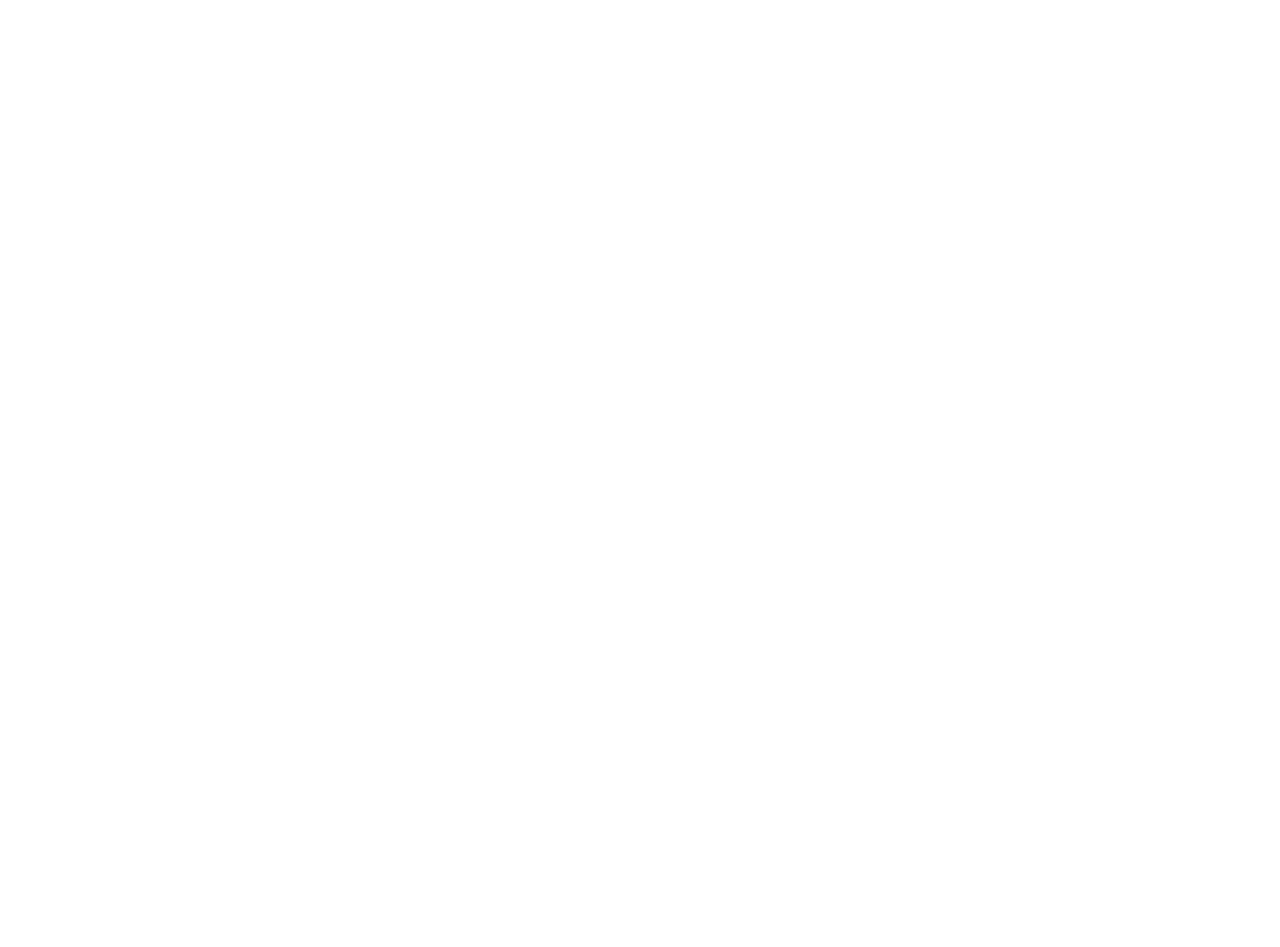
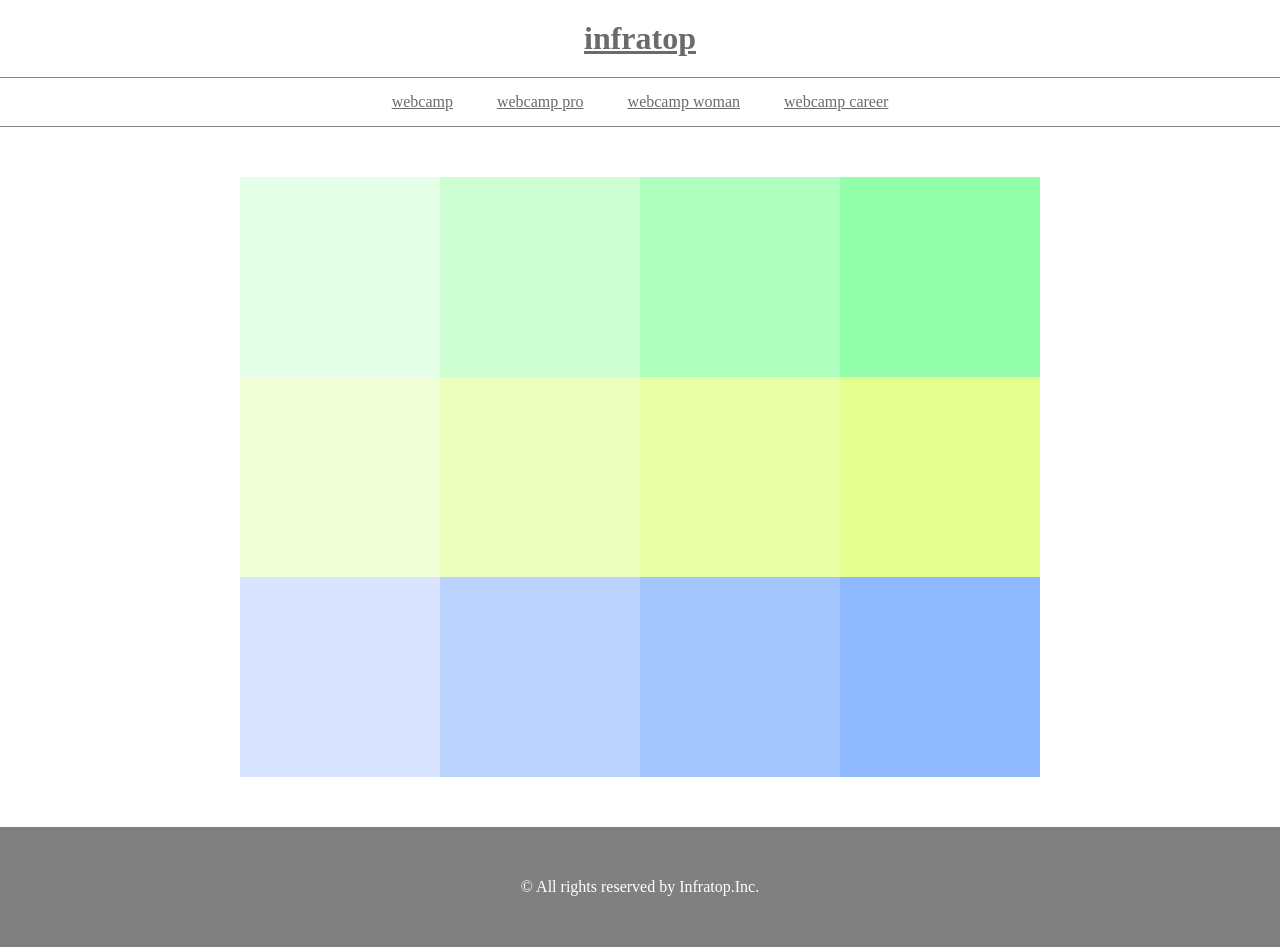
Before and after one commit to tottyman/chapter, a plain HTML site: page chapter5/index.html in a window 1280 px wide. Before the commit the page ends 800 px from the top, so only its background shows below. Drawn offline with Linux system fonts and the light colour scheme.

Commit message:
[Finish] chapter5

```diff
--- a/chapter5/index.html
+++ b/chapter5/index.html
@@ -1,13 +1,45 @@
 <!DOCTYPE HTML>
 <html lang="ja">
   <head>
-    <meta charset="UTF-8" />
-    <title>chapter4</title>
-     <link rel="stylesheet" href="style.css" />
+    <meta charset="UTF-8"/>
+    <title>chapter5</title>
+     <link rel="stylesheet" href="style.css"/>
   </head>
 
   <body>
+    <header>
+      <h1>
+        <a href="chapter5">infratop</a>
+      </h1>
+    </header>
 
+    <div class="header-2">
+      <ul>
+        <li class="header-item"><a href="chapter5-1">webcamp</a></li>
+        <li class="header-item"><a href="chapter5-2">webcamp pro</a></li>
+        <li class="header-item"><a href="chapter5-3">webcamp woman</a></li>
+        <li class="header-item"><a href="chapter5-4">webcamp career</a></li>
+      </ul>
+    </div>
+
+    <main>
+      <div class="content-1"></div>
+      <div class="content-2"></div>
+      <div class="content-3"></div>
+      <div class="content-4"></div>
+      <div class="content-5"></div>
+      <div class="content-6"></div>
+      <div class="content-7"></div>
+      <div class="content-8"></div>
+      <div class="content-9"></div>
+      <div class="content-10"></div>
+      <div class="content-11"></div>
+      <div class="content-12"></div>
+    </main>
+
+    <footer>
+      <p class="footer-text">© All rights reserved by Infratop.Inc.</p>
+    </footer>
 
   </body>
 </html>
--- a/chapter5/style.css
+++ b/chapter5/style.css
@@ -5,6 +5,113 @@
   color: #6c6b6b;
 }
 
-a {
-  text-decoration: none;
+header {
+  width: 100%;
+  padding: 20px 0 ;
+  text-align: center;
 }
+
+.header-2 {
+  text-align: center;
+  padding: 15px 0 ;
+  margin: 0 auto;
+  border-bottom: 1px solid #848282;
+  border-top: 1px solid #848282;
+}
+
+.header-item {
+  list-style: none;
+  display: inline-block;
+  margin: 0 20px;
+}
+
+main {
+  width: 800px;
+  margin: 50px auto;
+  display: flex;
+  flex-wrap: wrap;
+}
+
+.content-1 {
+  width: 200px;
+  height: 200px;
+  background-color: #e6ffe9;
+}
+
+.content-2 {
+  width: 200px;
+  height: 200px;
+  background-color: #cdffd3;
+}
+
+.content-3 {
+  width: 200px;
+  height: 200px;
+  background-color: #aeffbd;
+}
+
+.content-4 {
+  width: 200px;
+  height: 200px;
+  background-color: #93ffab;
+}
+
+.content-5 {
+  width: 200px;
+  height: 200px;
+  background-color: #f3ffd8;
+}
+
+.content-6 {
+  width: 200px;
+  height: 200px;
+  background-color: #edffbe;
+}
+
+.content-7 {
+  width: 200px;
+  height: 200px;
+  background-color: #e9ffa5;
+}
+
+.content-8 {
+  width: 200px;
+  height: 200px;
+  background-color: #e4ff8d;
+}
+
+.content-9 {
+  width: 200px;
+  height: 200px;
+  background-color: #d9e5ff;
+}
+
+.content-10 {
+  width: 200px;
+  height: 200px;
+  background-color: #bad3ff;
+}
+
+.content-11 {
+  width: 200px;
+  height: 200px;
+  background-color: #a4c6ff;
+}
+
+.content-12 {
+  width: 200px;
+  height: 200px;
+  background-color: #8eb8ff;
+}
+
+footer {
+  width: 100%;
+  height: 120px;
+  text-align: center;
+  line-height: 120px;
+  background-color: gray;
+}
+
+.footer-text {
+  color: #fff;
+}
```
